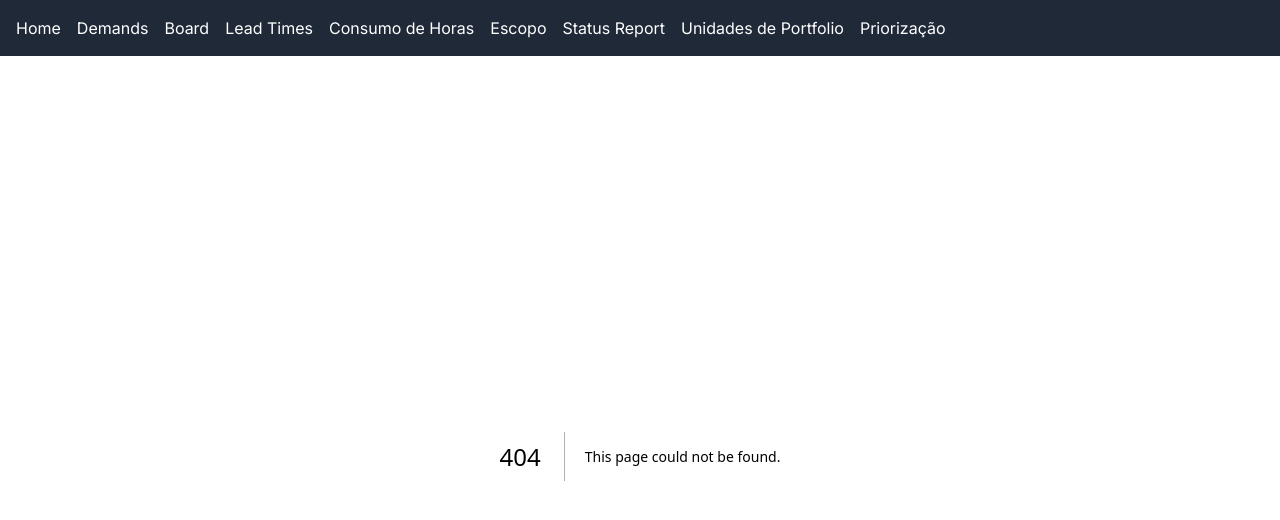
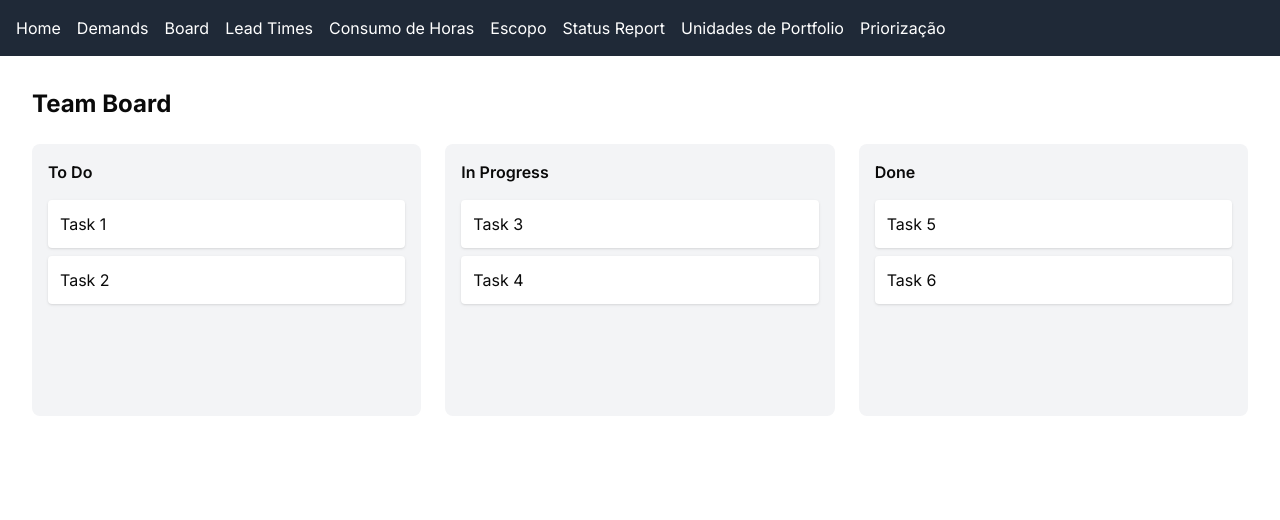
Before and after one commit to TallerWebSolutions/sr-auto, a Next.js app: page /team-board in a window 1280 px wide. Before the commit this address had no page. Shown: the top 520 px of the page. Built offline with nearby package versions, Linux system fonts and the light colour scheme.

Commit message:
feature: add team board

```diff
--- a/package.json
+++ b/package.json
@@ -10,6 +10,7 @@
   },
   "dependencies": {
     "@apollo/client": "^3.13.1",
+    "@hello-pangea/dnd": "^18.0.1",
     "@radix-ui/react-select": "^2.1.6",
     "@radix-ui/react-slot": "^1.1.2",
     "@shadcn/ui": "^0.0.4",
--- /dev/null
+++ b/src/app/team-board/page.tsx
@@ -0,0 +1,133 @@
+"use client";
+
+import { DragDropContext, Droppable, Draggable } from "@hello-pangea/dnd";
+import { useState } from "react";
+
+type Task = {
+  id: string;
+  content: string;
+};
+
+type Column = {
+  id: string;
+  title: string;
+  tasks: Task[];
+};
+
+const initialData: Column[] = [
+  {
+    id: "todo",
+    title: "To Do",
+    tasks: [
+      { id: "task-1", content: "Task 1" },
+      { id: "task-2", content: "Task 2" },
+    ],
+  },
+  {
+    id: "doing",
+    title: "In Progress",
+    tasks: [
+      { id: "task-3", content: "Task 3" },
+      { id: "task-4", content: "Task 4" },
+    ],
+  },
+  {
+    id: "done",
+    title: "Done",
+    tasks: [
+      { id: "task-5", content: "Task 5" },
+      { id: "task-6", content: "Task 6" },
+    ],
+  },
+];
+
+export default function TeamBoard() {
+  const [columns, setColumns] = useState<Column[]>(initialData);
+
+  const onDragEnd = (result: any) => {
+    const { destination, source, draggableId } = result;
+
+    if (!destination) return;
+
+    if (
+      destination.droppableId === source.droppableId &&
+      destination.index === source.index
+    ) {
+      return;
+    }
+
+    const sourceColumn = columns.find((col) => col.id === source.droppableId);
+    const destColumn = columns.find(
+      (col) => col.id === destination.droppableId
+    );
+    const sourceTasks = [...sourceColumn!.tasks];
+    const destTasks =
+      source.droppableId === destination.droppableId
+        ? sourceTasks
+        : [...destColumn!.tasks];
+    const [removed] = sourceTasks.splice(source.index, 1);
+    destTasks.splice(destination.index, 0, removed);
+
+    setColumns(
+      columns.map((col) => {
+        if (col.id === source.droppableId) {
+          return {
+            ...col,
+            tasks: sourceTasks,
+          };
+        }
+        if (col.id === destination.droppableId) {
+          return {
+            ...col,
+            tasks: destTasks,
+          };
+        }
+        return col;
+      })
+    );
+  };
+
+  return (
+    <div className="p-8">
+      <h1 className="text-2xl font-bold mb-6">Team Board</h1>
+      <DragDropContext onDragEnd={onDragEnd}>
+        <div className="grid grid-cols-3 gap-6">
+          {columns.map((column) => (
+            <div key={column.id} className="bg-gray-100 rounded-lg p-4">
+              <h2 className="font-semibold mb-4">{column.title}</h2>
+              <Droppable droppableId={column.id}>
+                {(provided) => (
+                  <div
+                    {...provided.droppableProps}
+                    ref={provided.innerRef}
+                    className="min-h-[200px]"
+                  >
+                    {column.tasks.map((task, index) => (
+                      <Draggable
+                        key={task.id}
+                        draggableId={task.id}
+                        index={index}
+                      >
+                        {(provided) => (
+                          <div
+                            ref={provided.innerRef}
+                            {...provided.draggableProps}
+                            {...provided.dragHandleProps}
+                            className="bg-white p-3 mb-2 rounded shadow"
+                          >
+                            {task.content}
+                          </div>
+                        )}
+                      </Draggable>
+                    ))}
+                    {provided.placeholder}
+                  </div>
+                )}
+              </Droppable>
+            </div>
+          ))}
+        </div>
+      </DragDropContext>
+    </div>
+  );
+}
```
Also changed, not shown: 1 other file (tests, documents, lock files or other folders).
